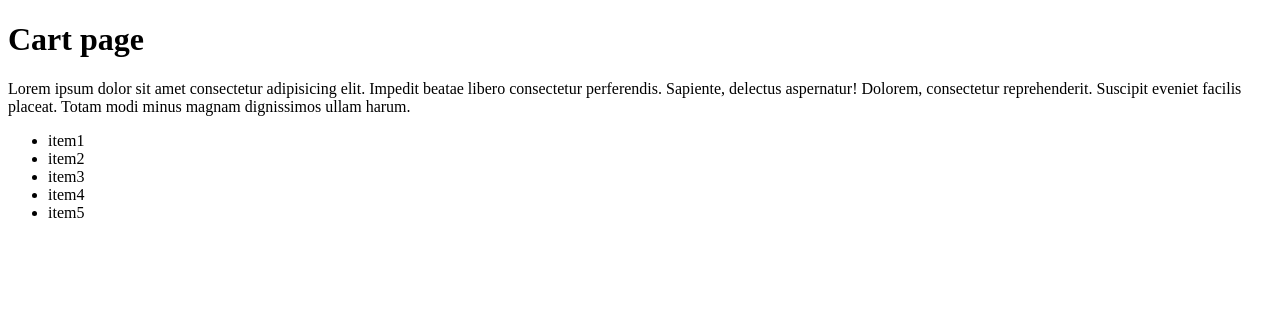
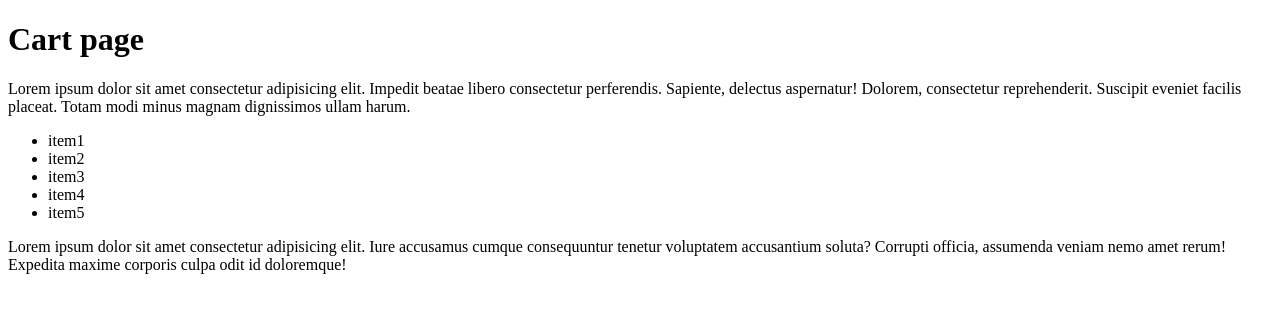
Before and after one commit to maks1mp/learn-git, a plain HTML site: page cart.html in a window 1280 px wide. Drawn offline with Linux system fonts and the light colour scheme.

Commit message:
add some text to cart

```diff
--- a/cart.html
+++ b/cart.html
@@ -15,5 +15,6 @@
         <li>item4</li>
         <li>item5</li>
     </ul>
+    <p>Lorem ipsum dolor sit amet consectetur adipisicing elit. Iure accusamus cumque consequuntur tenetur voluptatem accusantium soluta? Corrupti officia, assumenda veniam nemo amet rerum! Expedita maxime corporis culpa odit id doloremque!</p>
 </body>
 </html>
```
